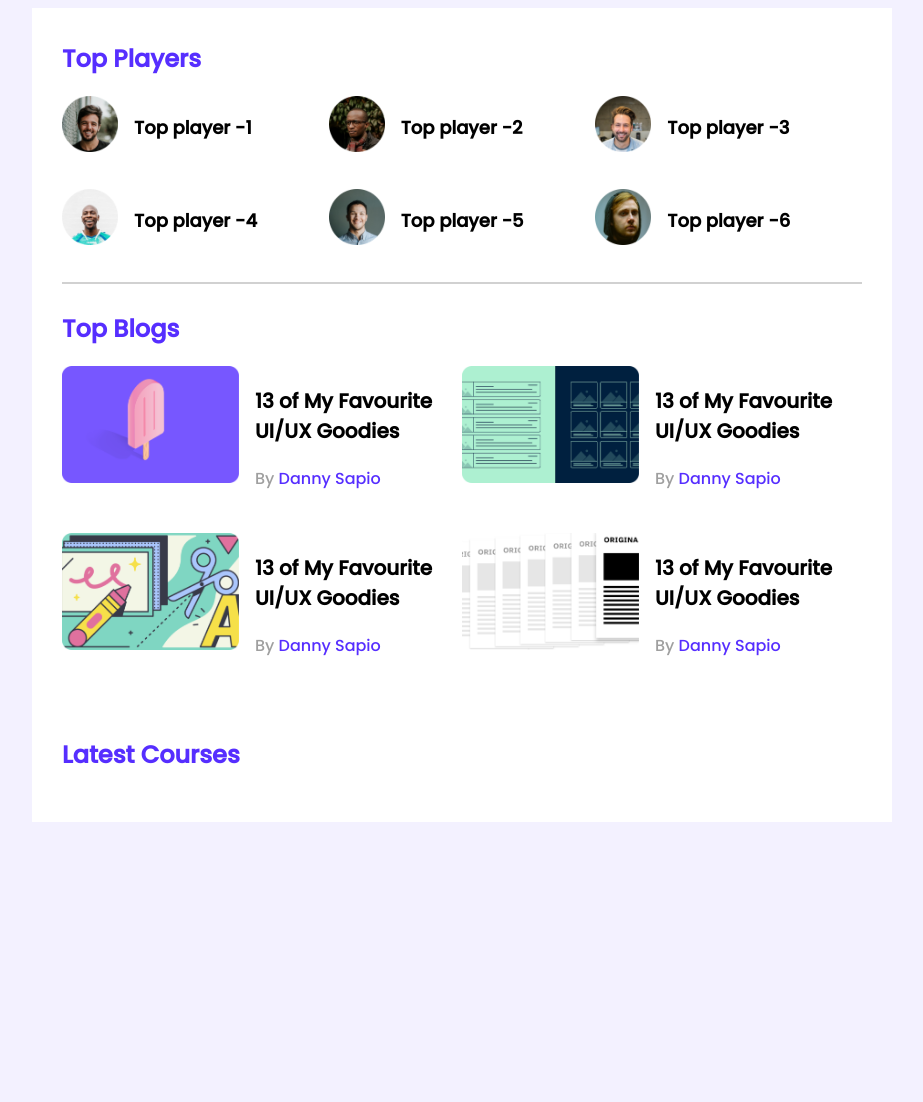
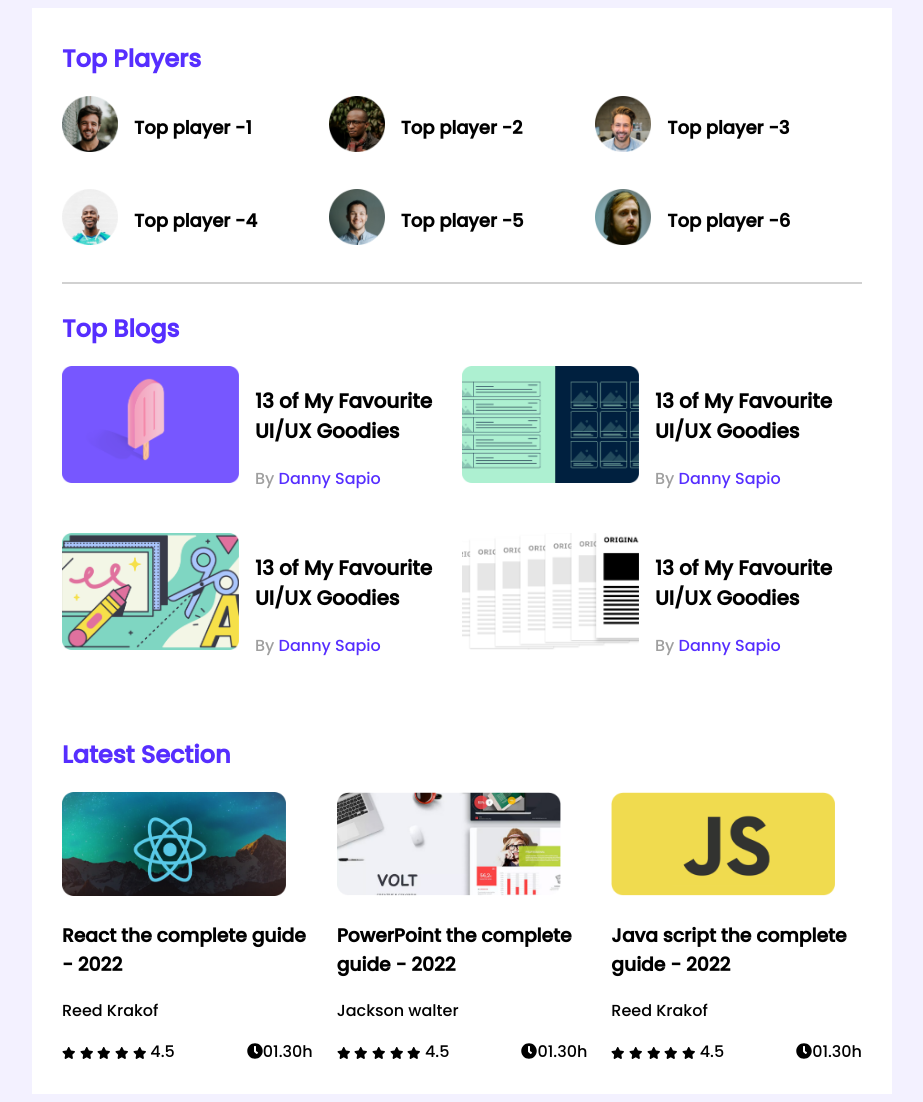
Before and after one commit to sakibahammed/leaderboard-css3, a plain HTML site: page index.html in a window 1280 px wide. Shown: the whole page, without its empty margins (178-1101 px from the left). Before the commit the page ends 830 px from the top, so only its background shows below. Drawn offline with Linux system fonts and the light colour scheme.

Commit message:
last commit

```diff
--- a/index.html
+++ b/index.html
@@ -10,8 +10,12 @@
     <link rel="preconnect" href="https://fonts.googleapis.com">
     <link rel="preconnect" href="https://fonts.gstatic.com" crossorigin>
     <link href="https://fonts.googleapis.com/css2?family=Poppins:wght@500&display=swap" rel="stylesheet">
+    <link rel="stylesheet" href="https://cdnjs.cloudflare.com/ajax/libs/font-awesome/5.15.3/css/all.min.css">
 </head>
 <!-- header start -->
+
+
+<body>
     <header>
 
     </header>
@@ -94,7 +98,78 @@
         </section>
 
         <section class="containers">
-        <h2 class="section-title">Latest Courses</h2>
+            <h2 class="section-title">Latest Section</h2>
+            <div class="courses">
+                <div class="course">
+                    <div class="course-banner">
+                        <img src="images/courses/course-1.png" alt="">
+                    </div>
+                    <div class="course-detail">
+                        <h3 class="course-title">React the complete guide - 2022</h3>
+
+                        <p class="course-author">Reed Krakof</p>
+                        <div class="course-info">
+                            <div>
+                                <i class="fas fa-star"></i>
+                                <i class="fas fa-star"></i>
+                                <i class="fas fa-star"></i>
+                                <i class="fas fa-star"></i>
+                                <i class="fas fa-star"></i>
+                                <span>4.5</span>
+                            </div>
+
+                            <div><i class="fas fa-clock"></i>01.30h</div>
+                        </div>
+                    </div>
+
+                </div>
+                <div class="course">
+                    <div class="course-banner">
+                        <img src="images/courses/course-2.png" alt="">
+                    </div>
+                    <div class="course-detail">
+                        <h3 class="course-title">PowerPoint the complete guide - 2022</h3>
+
+                        <p class="course-author">Jackson walter</p>
+                        <div class="course-info">
+                            <div>
+                                <i class="fas fa-star"></i>
+                                <i class="fas fa-star"></i>
+                                <i class="fas fa-star"></i>
+                                <i class="fas fa-star"></i>
+                                <i class="fas fa-star"></i>
+                                <span>4.5</span>
+                            </div>
+
+                            <div><i class="fas fa-clock"></i>01.30h</div>
+                        </div>
+                    </div>
+
+                </div>
+                <div class="course">
+                    <div class="course-banner">
+                        <img src="images/courses/course-3.png" alt="">
+                    </div>
+                    <div class="course-detail">
+                        <h3 class="course-title">Java script the complete guide - 2022</h3>
+
+                        <p class="course-author">Reed Krakof</p>
+                        <div class="course-info">
+                            <div>
+                                <i class="fas fa-star"></i>
+                                <i class="fas fa-star"></i>
+                                <i class="fas fa-star"></i>
+                                <i class="fas fa-star"></i>
+                                <i class="fas fa-star"></i>
+                                <span>4.5</span>
+                            </div>
+
+                            <div><i class="fas fa-clock"></i>01.30h</div>
+                        </div>
+                    </div>
+
+                </div>
+            </div>
         </section>
     </main>
 
@@ -109,9 +184,7 @@
 
 
 
-
-<body>
-
+    <script src="https://cdnjs.cloudflare.com/ajax/libs/font-awesome/5.15.3/js/all.min.js"></script>
 </body>
 
 </html>
--- a/styles/style.css
+++ b/styles/style.css
@@ -91,3 +91,40 @@ hr {
     font-size: 16px;
     color: #562EFF;
 }
+
+.course .course-banner img {
+    width: 224px;
+    height: 104px;
+}
+
+.fa-star {
+    font-size: 12px;
+}
+
+.course-info {
+    display: flex;
+    align-items: center;
+    justify-content: space-between;
+}
+
+.courses {
+    display: grid;
+    grid-template-columns: repeat(3, 1fr);
+    grid-column-gap: 24px;
+}
+
+@media only screen and(max-width:686px) {
+    .containers {
+        width: 100%;
+    }
+    .players,
+    .blogs,
+    .courses {
+        grid-template-columns: repeat(1, 1fr);
+    }
+    .player,
+    .blog,
+    .course {
+        flex-direction: column;
+    }
+}
```
Lines whose indentation alone changed are shown as unchanged.
